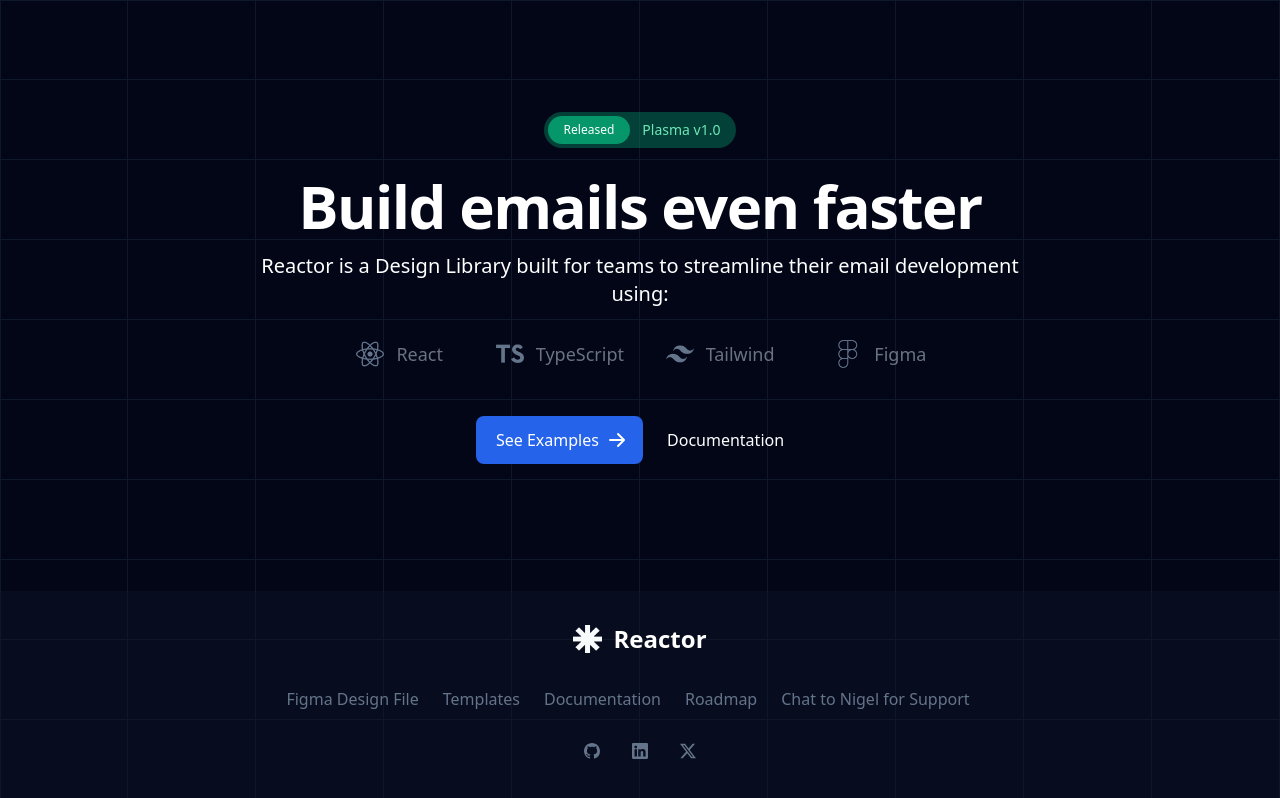
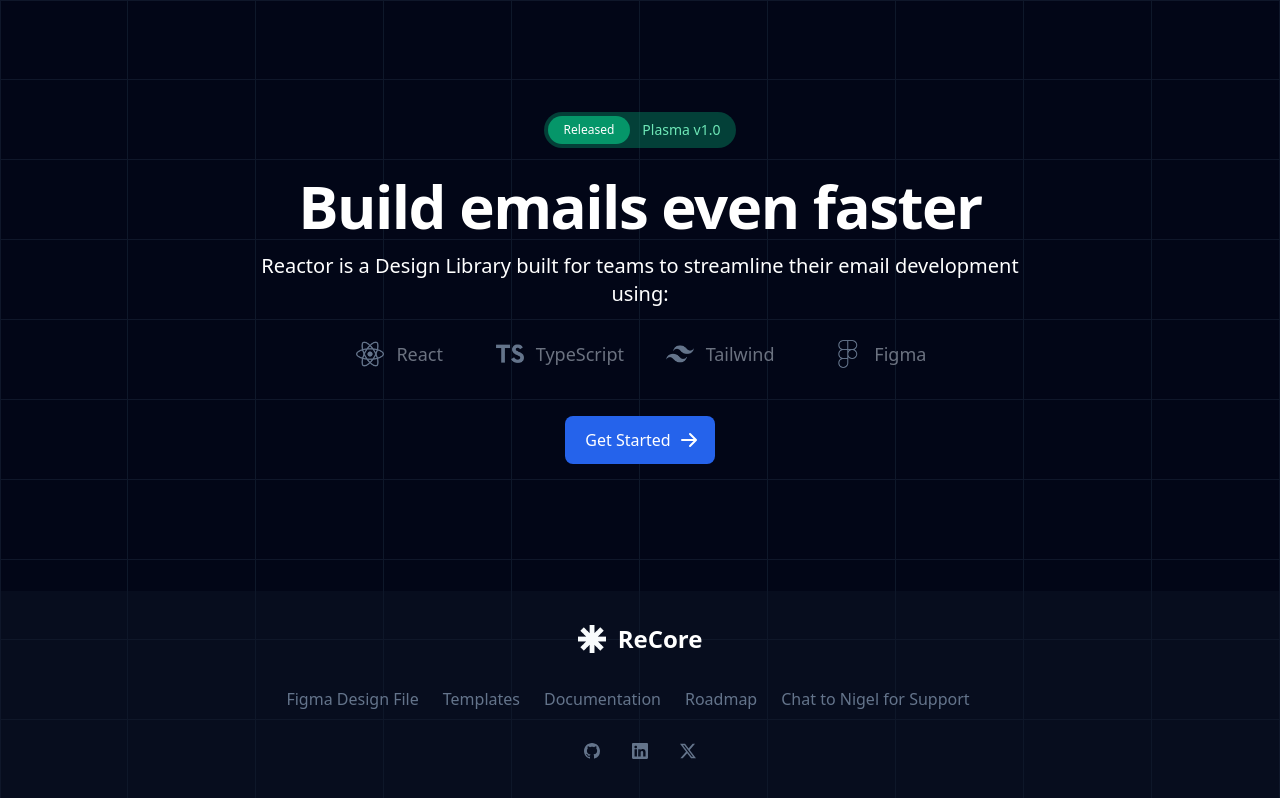
Before and after one commit to nigel-engel/ReCore, a website: page src/index.html in a window 1280 px wide. Drawn offline with Linux system fonts and the light colour scheme.

Commit message:
chore: name change
changed the name from reactor to ReCore due to domain avaliablity, recore.email

```diff
--- a/src/index.html
+++ b/src/index.html
@@ -45,14 +45,12 @@
         </div>
         <div class="text-center mt-12">
           <a href="https://reactoremail.notion.site/Templates-c1e01220a2f54f73b1367d81ae3b4c1d" class="inline-flex justify-center items-center py-3 px-5 text-base font-medium text-center text-white rounded-lg bg-blue-600 hover:bg-blue-700 focus:ring-4 focus:ring-primary-300">
-            See Examples
+            Get Started
             <svg class="ml-2 -mr-1 w-5 h-5" fill="currentColor" viewBox="0 0 20 20" xmlns="http://www.w3.org/2000/svg">
               <path fill-rule="evenodd" d="M10.293 3.293a1 1 0 011.414 0l6 6a1 1 0 010 1.414l-6 6a1 1 0 01-1.414-1.414L14.586 11H3a1 1 0 110-2h11.586l-4.293-4.293a1 1 0 010-1.414z" clip-rule="evenodd"></path>
             </svg>
           </a>
-          <a href="https://reactoremail.notion.site/Plasma-v1-0-Doc-8302da7107ba4ac5b8d32d2038309fc8" target="_blank" class="inline-flex justify-center items-center py-3 px-5 text-base font-medium text-center text-white rounded-lg hover:text-blue-600">
-            Documentation
-          </a>
+
         </div>
       </section>
     </header>
@@ -63,7 +61,7 @@
     <div class="mx-auto max-w-screen-xl text-center pt-4 text-white">
       <a href="#" class="flex justify-center items-center text-2xl font-semibold text-gray-900 dark:text-white">
         <img src="/assets/reactor-icon-logo-white.png" class="mr-3 h-6 sm:h-7" alt="reactor-icon-logo-white"/>
-        <p class="text-white">Reactor</p>
+        <p class="text-white">ReCore</p>
       </a>
 
       <ul class="flex flex-wrap justify-center items-center mb-6 text-slate-500 mt-8">
```
Also changed, not shown: assets/linkedin-banner.png (added), assets/linkedin-logo-icon.png (added), assets/linkedin-page-banner.png (added), 1 other file.
